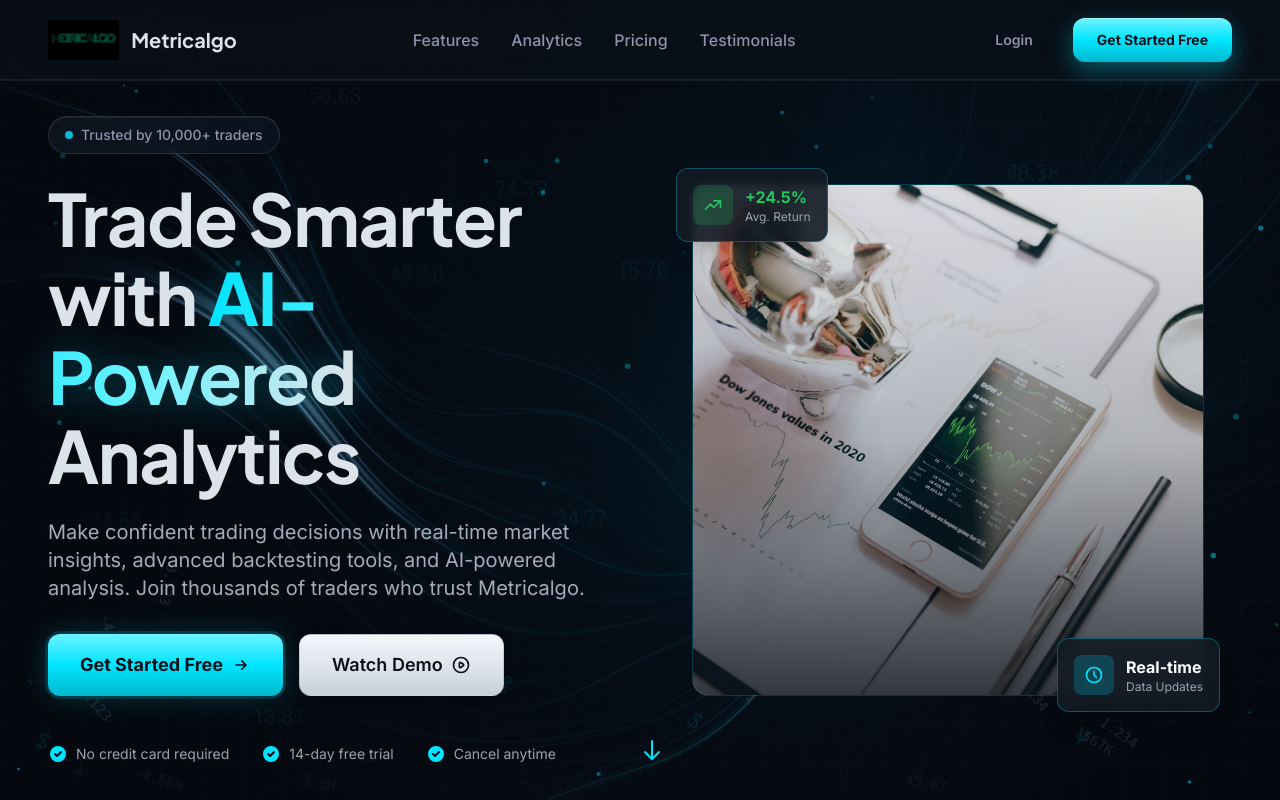
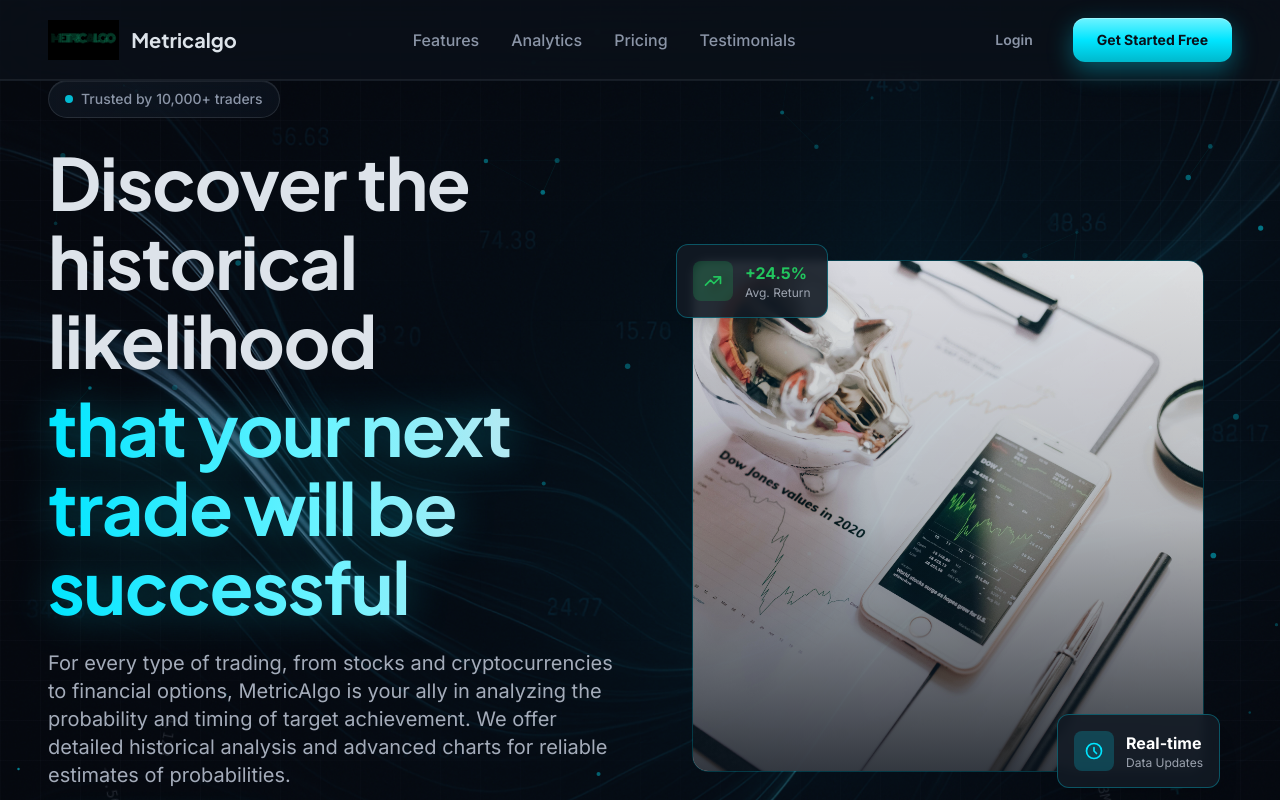
Before and after one commit to Chris0Jeky/Project_Phoenix_Algo, a Nuxt app: page / in a window 1280 px wide. Shown: the top 800 px of the page. Built offline with nearby package versions, Linux system fonts and the light colour scheme; what vue3-apexcharts would draw is missing.

Commit message:
Update HeroSection.vue

```diff
--- a/components/HeroSection.vue
+++ b/components/HeroSection.vue
@@ -15,20 +15,19 @@
 
           <!-- Headline -->
           <h1 class="text-hero-mobile md:text-hero font-display font-bold text-platinum mb-6 text-balance">
-            Trade Smarter with
-            <span class="gradient-text">AI-Powered</span>
-            Analytics
+            Discover the historical likelihood
+            <span class="gradient-text block mt-2">that your next trade will be successful</span>
           </h1>
 
           <!-- Subheadline -->
           <p class="text-lg md:text-xl text-steel-light mb-8 max-w-2xl mx-auto lg:mx-0 leading-relaxed">
-            Make confident trading decisions with real-time market insights, advanced backtesting tools, and AI-powered analysis. Join thousands of traders who trust Metricalgo.
+            For every type of trading, from stocks and cryptocurrencies to financial options, MetricAlgo is your ally in analyzing the probability and timing of target achievement. We offer detailed historical analysis and advanced charts for reliable estimates of probabilities.
           </p>
 
           <!-- Premium CTA Buttons -->
           <div class="flex flex-col sm:flex-row gap-4 justify-center lg:justify-start">
             <NuxtLink to="/signup" class="btn-electric btn-press text-lg px-8 py-4 sheen glow-electric">
-              Get Started Free
+              Start Free Trial
               <svg class="w-5 h-5" fill="none" stroke="currentColor" viewBox="0 0 24 24">
                 <path stroke-linecap="round" stroke-linejoin="round" stroke-width="2" d="M13 7l5 5m0 0l-5 5m5-5H6"/>
               </svg>
@@ -43,24 +42,24 @@
           </div>
 
           <!-- Trust indicators -->
-          <div class="mt-12 flex flex-wrap items-center gap-8 justify-center lg:justify-start text-sm text-gray-400">
+          <div class="mt-12 flex flex-wrap items-center gap-8 justify-center lg:justify-start text-sm text-steel">
             <div class="flex items-center gap-2">
-              <svg class="w-5 h-5 text-accent-400" fill="currentColor" viewBox="0 0 20 20">
+              <svg class="w-5 h-5 text-electric" fill="currentColor" viewBox="0 0 20 20">
                 <path fill-rule="evenodd" d="M10 18a8 8 0 100-16 8 8 0 000 16zm3.707-9.293a1 1 0 00-1.414-1.414L9 10.586 7.707 9.293a1 1 0 00-1.414 1.414l2 2a1 1 0 001.414 0l4-4z" clip-rule="evenodd"/>
               </svg>
-              <span>No credit card required</span>
+              <span>1000+ Securities</span>
             </div>
             <div class="flex items-center gap-2">
-              <svg class="w-5 h-5 text-accent-400" fill="currentColor" viewBox="0 0 20 20">
+              <svg class="w-5 h-5 text-electric" fill="currentColor" viewBox="0 0 20 20">
                 <path fill-rule="evenodd" d="M10 18a8 8 0 100-16 8 8 0 000 16zm3.707-9.293a1 1 0 00-1.414-1.414L9 10.586 7.707 9.293a1 1 0 00-1.414 1.414l2 2a1 1 0 001.414 0l4-4z" clip-rule="evenodd"/>
               </svg>
-              <span>14-day free trial</span>
+              <span>Bank-level encryption</span>
             </div>
             <div class="flex items-center gap-2">
-              <svg class="w-5 h-5 text-accent-400" fill="currentColor" viewBox="0 0 20 20">
+              <svg class="w-5 h-5 text-electric" fill="currentColor" viewBox="0 0 20 20">
                 <path fill-rule="evenodd" d="M10 18a8 8 0 100-16 8 8 0 000 16zm3.707-9.293a1 1 0 00-1.414-1.414L9 10.586 7.707 9.293a1 1 0 00-1.414 1.414l2 2a1 1 0 001.414 0l4-4z" clip-rule="evenodd"/>
               </svg>
-              <span>Cancel anytime</span>
+              <span>Professional traders</span>
             </div>
           </div>
         </div>
```
